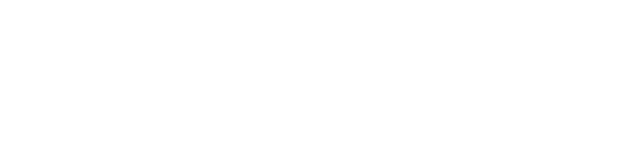
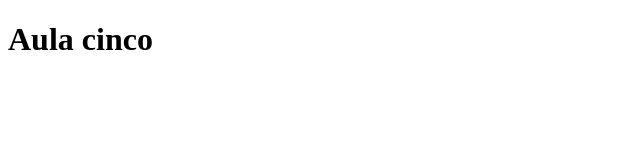
Before and after one commit to PatrickGlaubers/Aula-Cinco-Git, a plain HTML site: page index.html in a window 1280 px wide. Shown: the whole page, without its empty margins (0-640 px from the left). Drawn offline with Linux system fonts and the light colour scheme.

Commit message:
Alteracoes no arquivo index.html

```diff
--- a/index.html
+++ b/index.html
@@ -6,6 +6,7 @@
     <title>Aula 5 de Git</title>
 </head>
 <body>
+    <h1>Aula cinco</h1>
 
 </body>
 </html>
```
